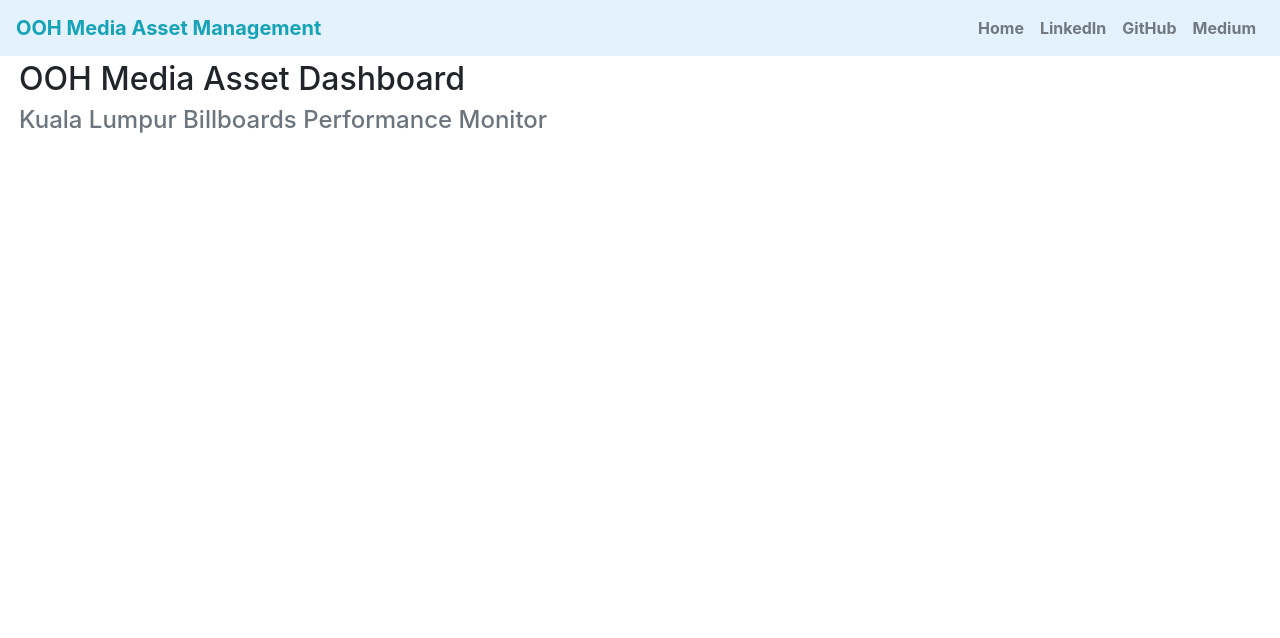
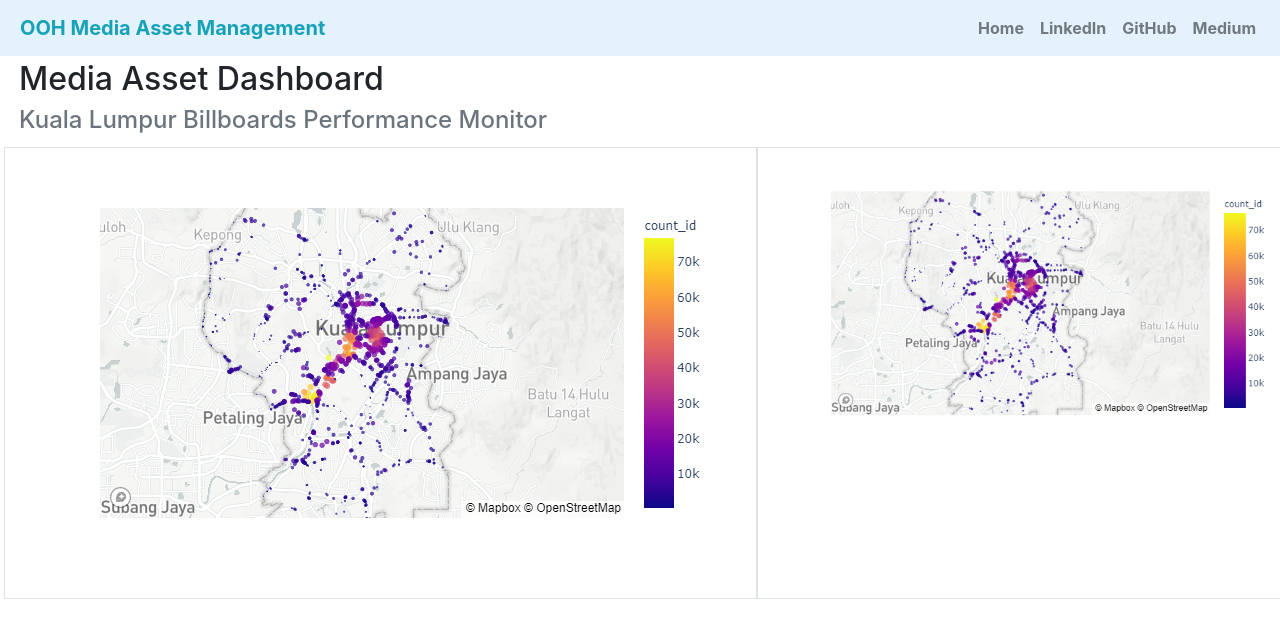
Before and after one commit to rezaabdullah/data_science_portfolio, a plain HTML site: page portfolio_analytics_dashboard/index.html in a window 1280 px wide. Drawn offline with nearby package versions, Linux system fonts and the light colour scheme; files whose address does not match are found by name.

Commit message:
feat: Layout added

```diff
--- a/portfolio_analytics_dashboard/index.html
+++ b/portfolio_analytics_dashboard/index.html
@@ -13,7 +13,7 @@
 
 <body>
     <nav class="navbar navbar-light navbar-expand-lg" style="background-color: #e3f2fd;">
-    <a class="navbar-brand font-weight-bold text-info" href="#">OOH Media Asset Management</a>
+    <a class="navbar-brand font-weight-bold text-info ml-1" href="#">OOH Media Asset Management</a>
     <button class="navbar-toggler" type="button" data-toggle="collapse" data-target="#navbarNavAltMarkup" aria-controls="navbarNavAltMarkup" aria-expanded="false" aria-label="Toggle navigation">
         <span class="navbar-toggler-icon"></span>
     </button>
@@ -26,10 +26,20 @@
         </div>
     </div>
     </nav>
-<div class="row ml-1 mt-1">
-    <div class="col-12">
-        <h2>OOH Media Asset Dashboard</h2>
-        <h4 class="text-muted">Kuala Lumpur Billboards Performance Monitor</h4>
+<div>
+    <div class="row ml-1 mt-1">
+        <div class="col-12">
+            <h2>Media Asset Dashboard</h2>
+            <h4 class="text-muted">Kuala Lumpur Billboards Performance Monitor</h4>
+        </div>
+    </div>
+    <div class="row ml-1 mt-1">
+        <div class="col-7 border">
+            <a href="#"><img class="img-fluid" src="C:\Users\Reza\Desktop\udacity_data_science\Project_1\scatter_plot_5.png" alt="scatter_plot_5"></a>
+        </div>
+        <div class="col-5 border">
+            <a href="#"><img class="img-fluid" src="C:\Users\Reza\Desktop\udacity_data_science\Project_1\scatter_plot_5.png" alt="scatter_plot_5"></a>
+        </div>
     </div>
 </div>
 
```
